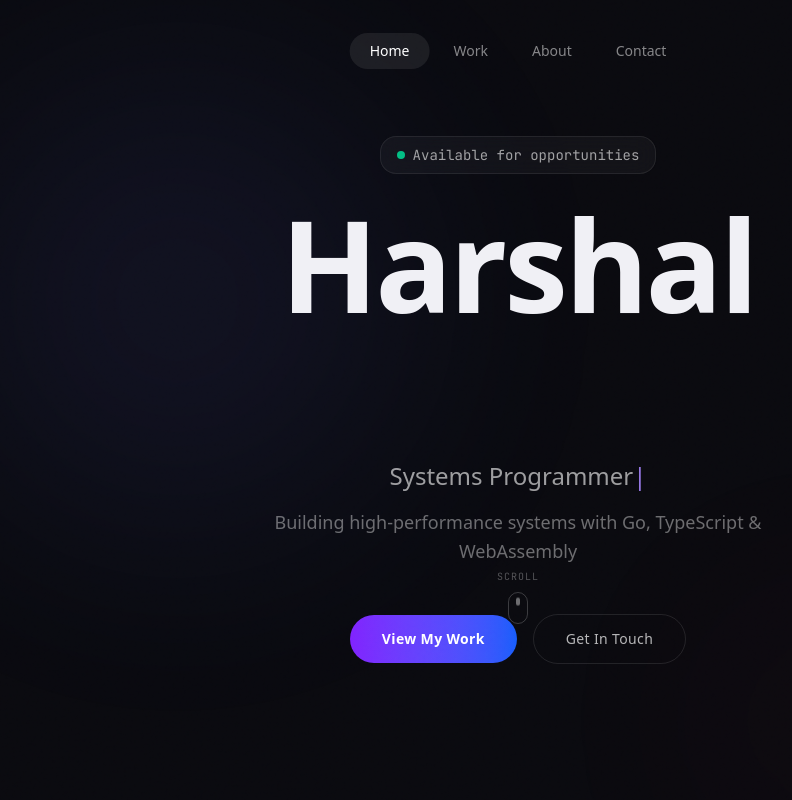
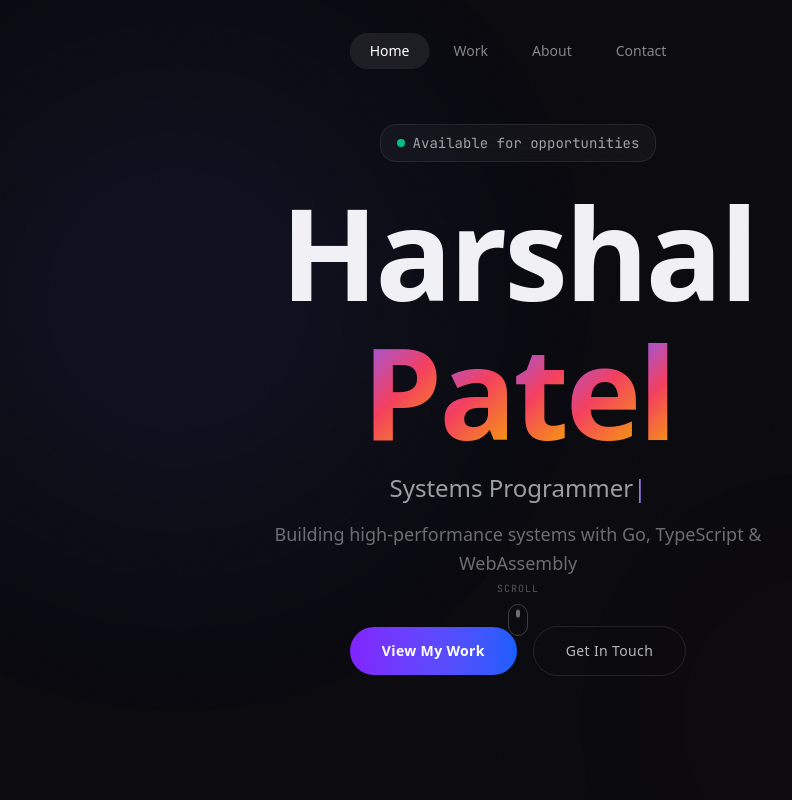
Before and after one commit to HarshalPatel1972/harshal-patel, a Next.js app: page / in a window 1280 px wide. Shown: the top 800 px of the page, without its empty margins (122-914 px from the left). Built offline with nearby package versions, Linux system fonts and the light colour scheme.

Commit message:
fix: gradient text on last name — apply per-character charStyle for proper bg-clip-text cascading

```diff
--- a/src/components/AnimationKit.tsx
+++ b/src/components/AnimationKit.tsx
@@ -1,6 +1,6 @@
 "use client";
 
-import { useEffect, useRef } from "react";
+import React, { useEffect, useRef } from "react";
 import { animate as anime } from "animejs";
 
 /**
@@ -88,12 +88,14 @@ export function useCounter(target: number, duration: number = 2000) {
 export function TextReveal({
   text,
   className = "",
+  charStyle,
   delay = 0,
   stagger = 30,
   as: Tag = "span",
 }: {
   text: string;
   className?: string;
+  charStyle?: React.CSSProperties;
   delay?: number;
   stagger?: number;
   as?: "span" | "h1" | "h2" | "h3" | "p" | "div";
@@ -140,6 +142,7 @@ export function TextReveal({
             opacity: 0,
             transformStyle: "preserve-3d",
             whiteSpace: char === " " ? "pre" : undefined,
+            ...charStyle,
           }}
         >
           {char === " " ? "\u00A0" : char}
@@ -148,6 +151,7 @@ export function TextReveal({
     </Tag>
   );
 }
+
 
 /**
  * 🎴 3D Tilt Card — Perspective tilt on mouse hover
--- a/src/components/Hero.tsx
+++ b/src/components/Hero.tsx
@@ -101,12 +101,19 @@ export function Hero() {
             stagger={50}
             delay={100}
           />
+          <br />
           <TextReveal
             text={profile.name.split(" ")[1] || ""}
             as="h1"
-            className="text-6xl sm:text-7xl md:text-8xl lg:text-9xl font-bold tracking-tight leading-[0.9] bg-gradient-to-r from-violet-400 via-rose-400 to-amber-400 bg-clip-text text-transparent"
+            className="text-6xl sm:text-7xl md:text-8xl lg:text-9xl font-bold tracking-tight leading-[0.9]"
             stagger={50}
             delay={400}
+            charStyle={{
+              background: "linear-gradient(135deg, #8b5cf6, #f43f5e, #f59e0b)",
+              WebkitBackgroundClip: "text",
+              WebkitTextFillColor: "transparent",
+              backgroundClip: "text",
+            }}
           />
         </div>
 
```
